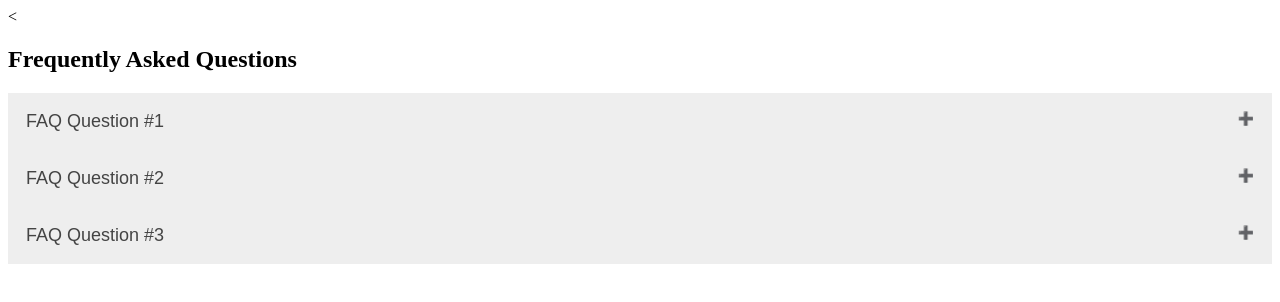
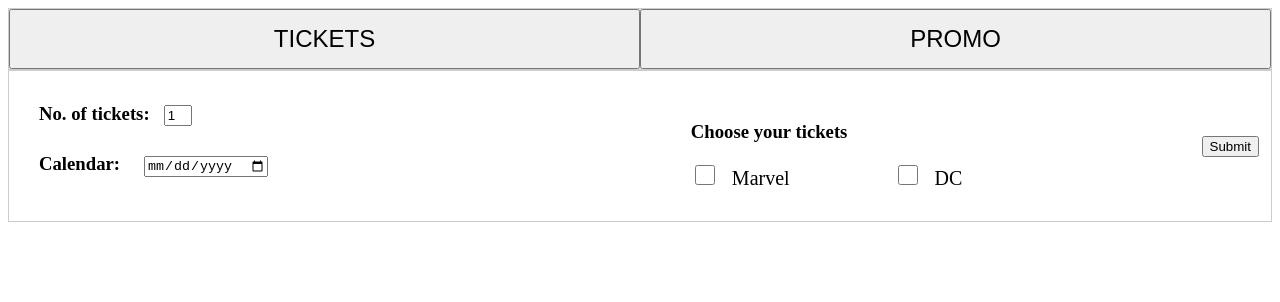
Before and after one commit to ndisisnd/webdevproject, a plain HTML site: page uol-web-dev/index.html in a window 1280 px wide. Drawn offline with Linux system fonts and the light colour scheme.

Commit message:
Ticketing function in the index.html

```diff
--- a/uol-web-dev/index.html
+++ b/uol-web-dev/index.html
@@ -1,4 +1,4 @@
-<<!doctype html>
+<!doctype html>
 
 <html lang="en">
 <head>
@@ -6,78 +6,156 @@
 
     <title>MarvelDC Theme Park</title>
 <style>
-    .accordion {
-        background-color: #eee;
-        color: #444;
-        cursor: pointer;
-        padding: 18px;
-        width: 100%;
-        text-align: left;
-        border: none;
-        outline: none;
-        transition: 0.4s;
-        font-size:18px;
+    body {
+        font-family: Montserrat;
     }
 
-    .active, .accordion:hover {
-        background-color: #ccc;
+    .tab {
+        overflow: hidden;
+        border: 1px solid #ccc;
+        background-color: #f1f1f1;
+        display: flex;
     }
 
-    .accordion:after {
-        content: '\02795';
-        font-size: 13px;
-        color: #777;
-        float: right;
-        margin-left: 5px;
+    .tab button {
+        display: flex;
+        flex-wrap: wrap;
+        justify-content: space-evenly;
+        height: 60px;
+        width: 50%;
+        align-items: center;
+        text-align: center;
+        text-transform: uppercase;
+        font-size: 24px;
+        font-weight: 300;
+        cursor: pointer;
+        position: relative;
     }
 
-    .active:after {
-        content: "\2796";
+    /* Displaying the content */
+    .tabcontent {
+        display: flex;
+        padding: 6px 12px;
+        border: 1px solid #ccc;
+        flex-direction: row;
+        justify-content: space-between;
+        align-items: center;
     }
 
-    .panel {
-        padding: 0 18px;
-        background-color: white;
-        display: none;
-        overflow: hidden;
-        font-size: 17px;
+    /* Hover state button class */
+    .tab button:hover {
+        background-color: #6abdf8;
+    }
+
+    /* Active button class */
+    .tab button:active {
+        background-color: #fff;
+    }
+
+    .inputBoxNum {
+        margin: 18px;
+        width: 50%;
+    }
+
+    .inputBoxChoice {
+        margin: 18px;
+        width: 40%;
+
+    }
+
+    #selectMarvel {
+        padding: 20px;
+    }
+
+    input[type="checkbox"] {
+        width: 20px;
+        height: 20px;
+        cursor: pointer;
+        verticle-align: bottom;
+        position: relative;
+    }
+
+    label[for="selectMarvel"] {
+        font-size: 20px;
+        margin: 0px 100px 0px 10px;
+    }
+
+    label[for="selectDC"] {
+        font-size: 20px;
+        margin: 0px 100px 0px 10px;
+    }
+
+    input[type="text"] {
+        width: 20px;
+        margin: 10px;
+    }
+
+    label[for="tickets"] {
+        font-size: 1.17em;
+        font-weight: bolder;
+    }
+
+    label[for="calendar"] {
+        font-size: 1.17em;
+        font-weight: bolder;
+    }
+
+    input[type="date"] {
+        cursor: pointer;
+        margin: 20px;
+    }
+
+    input[type="submit"] {
+        text-align: right;
+        cursor: pointer;
     }
 </style>
 </head>
 
 <body>
-    <h2>Frequently Asked Questions</h2>
-
-    <button class="accordion">FAQ Question #1</button>
-    <div class="panel">
-      <p>Lorem ipsum dolor sit amet, consectetur adipisicing elit, sed do eiusmod tempor incididunt ut labore et dolore magna aliqua. Ut enim ad minim veniam, quis nostrud exercitation ullamco laboris nisi ut aliquip ex ea commodo consequat.</p>
+    <div class="tab">
+        <button class="tablinks" onclick="clickHandle(event, 'Tickets' )">Tickets</button>
+        <button class="tablinks" onclick="clickHandle(event, 'Promo' )">Promo</button>
     </div>
 
-    <button class="accordion">FAQ Question #2</button>
-    <div class="panel">
-      <p>Lorem ipsum dolor sit amet, consectetur adipisicing elit, sed do eiusmod tempor incididunt ut labore et dolore magna aliqua. Ut enim ad minim veniam, quis nostrud exercitation ullamco laboris nisi ut aliquip ex ea commodo consequat.</p>
+    <div id="Tickets" class="tabcontent">
+    <div class="inputBoxNum">
+        <label for="tickets">No. of tickets:</label>
+        <input type="text" id="tickets" name="tickets" value="1">
+    <br>
+        <label for="calendar">Calendar:</label>
+        <input type="date" id="calendar" name="calender">
     </div>
 
-    <button class="accordion">FAQ Question #3</button>
-    <div class="panel">
-      <p>Lorem ipsum dolor sit amet, consectetur adipisicing elit, sed do eiusmod tempor incididunt ut labore et dolore magna aliqua. Ut enim ad minim veniam, quis nostrud exercitation ullamco laboris nisi ut aliquip ex ea commodo consequat.</p>
+    <div class="inputBoxChoice">
+        <h3> Choose your tickets</h3>
+        <input type="checkbox" id="selectMarvel"></checkbox>
+        <label for="selectMarvel">Marvel</label>
+        <input type="checkbox" id="selectDC"></checkbox>
+        <label for="selectDC">DC</label>
     </div>
 
+        <input type="submit" onclick="return confirm('Confirm Payment?')" />
+
 <script>
-    var acc = document.getElementsByClassName("accordion");
-    var i;
+    function clickHandle(evt, ticketing) {
+    var i, tabcontent, tablinks;
 
-    for (i = 0; i < acc.length; i++) {
-    acc[i].addEventListener("click", function() {
-        this.classList.toggle("active");
+    //clear the previous clicked content
+    tabcontent = document.getElementsByClassName("tabcontent");
+    for (i = 0; i < tabcontent.length; i++) {
+        tabcontent[i].style.display = "none";
+    }
+    //set the tab to be "active"
+    tablinks = document.getElementsByClassName('"tablinks"');
+    for (i = 0; i < tablinks.length; i++) {
+        tablinks[i].className = tablinks[i].className.replace("active", " ");
+    }
+    //display the clicked tab and set it to active
+    document.getElementById(ticketing).style.display = "block";
+        evt.currentTarget.classname += "active";
+    }
 
-    var panel = this.nextElementSibling;
-        if (panel.style.display === "block") {
-            panel.style.display = "none";
-        } else {
-            panel.style.display = "block";
-        }
-    });
-    }
 </script>
 </body>
+</html>
```
